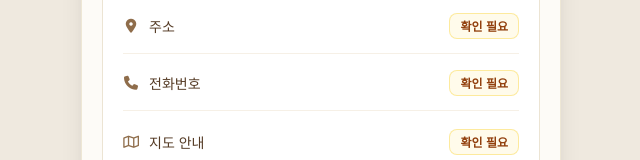
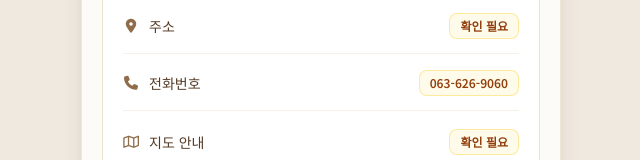
Before and after one commit to rotary3670/cafe-demo, a plain HTML site: page index.html in a window 1280 px wide. Shown: the part 781-941 px from the top of the page, without its empty margins (319-959 px from the left). Drawn offline with nearby package versions, Linux system fonts and the light colour scheme.

Commit message:
Update index.html

```diff
--- a/index.html
+++ b/index.html
@@ -184,7 +184,7 @@
                                 <span>전화번호</span>
                             </div>
                             <span class="inline-flex items-center gap-1.5 px-2.5 py-1 rounded-lg bg-amber-50 border border-amber-200/80 text-xs font-semibold text-amber-800">
-                                확인 필요
+                                063-626-9060
                             </span>
                         </div>
 
```
